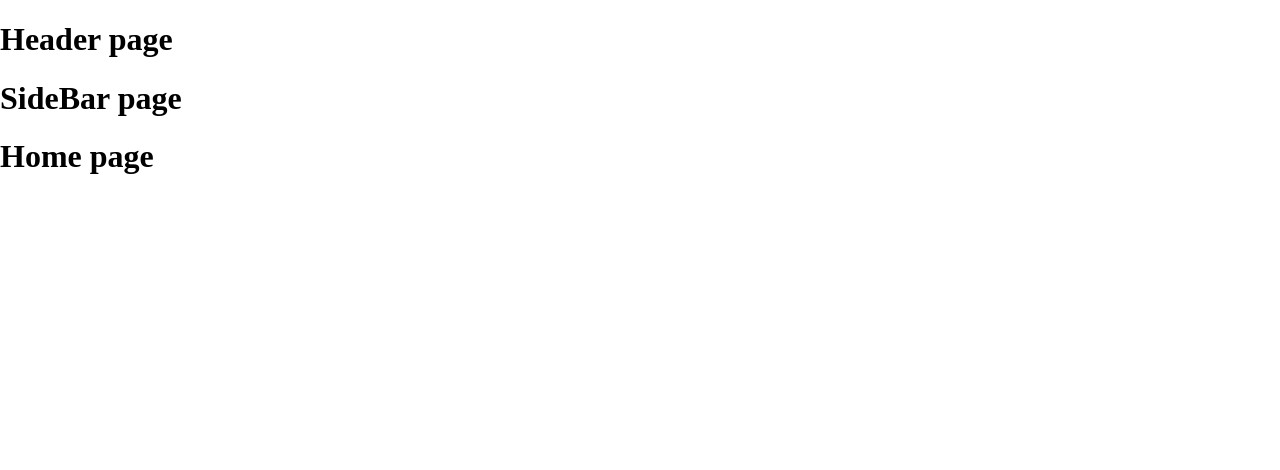
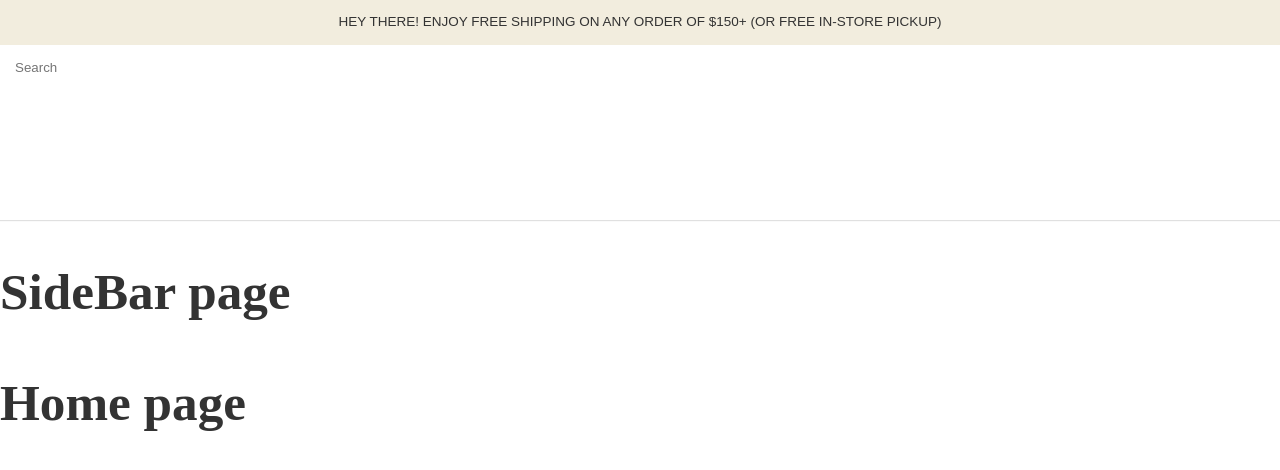
Before and after one commit to Tuantai0512/leif-shoptify, a React (Create React App) app: page / in a window 1280 px wide. Shown: the top 470 px of the page. Built offline with nearby package versions, Linux system fonts and the light colour scheme.

Commit message:
Xay topbar

```diff
--- a/src/Component/GlobalStyles/GlobalStyle.scss
+++ b/src/Component/GlobalStyles/GlobalStyle.scss
@@ -1 +1,16 @@
-@import 'normalize.css'
+:root {
+    --primary: #f2edde;
+    --black: #000;
+    --text-color: #333;
+
+    // Default layout
+    --default-layout-header-height: 220px;
+}
+
+body {
+    margin: 0;
+    font-size: 1.6rem;
+    line-height: 1.5;
+    text-rendering: optimizespeed;
+    color: var(--text-color);
+}
--- /dev/null
+++ b/src/Component/Layout/DefaultLayout/Header/Header.module.scss
@@ -0,0 +1,31 @@
+.wrapper{
+    height: 220px;
+    box-shadow: 0px 1px 1px rgb(0 0 0 / 12%);
+}
+
+.topbar{
+    height: 45px;
+    display: flex;
+    align-items: center;
+    justify-content: center;
+    font-family: "Karla", sans-serif;
+    font-size: 13.5px;
+    box-sizing: border-box;
+    background-color: #f2edde;
+}
+
+.inner{
+    height: calc(100% - 45px);
+}
+
+.mobileMenuButton{
+    width: 30%;
+    height: 100%;
+}
+
+.searchBar{
+    padding: 5px;
+    padding-left: 15px;
+    width: 100%;
+    border: none;
+}
--- a/src/Component/Layout/DefaultLayout/Header/index.js
+++ b/src/Component/Layout/DefaultLayout/Header/index.js
@@ -1,5 +1,25 @@
+import classNames from 'classnames';
+import styles from './Header.module.scss';
+/* import image from "~/assets/images" */
+
+const cx = classNames.bind(styles);
+console.log(cx.wrapper);
+
 function Header() {
-    return ( <h1>Header page</h1> );
+    return (
+        <header className={styles.wrapper}>
+            <div className={styles.topbar}>
+                <div>
+                    HEY THERE! ENJOY FREE SHIPPING ON ANY ORDER OF $150+ (OR FREE IN-STORE PICKUP)
+                </div>
+            </div>
+            <div className={styles.inner}>
+                <div className={styles.mobileMenuButton}>
+                    <input className={styles.searchBar} placeholder='Search'></input>
+                </div>
+            </div>
+        </header>
+    );
 }
 
 export default Header;
--- a/src/Component/Layout/DefaultLayout/index.js
+++ b/src/Component/Layout/DefaultLayout/index.js
@@ -4,7 +4,6 @@ import SideBar from "./Sidebar";
 function DefaultLayout({ children }) {
     return (
         <div>
-            <div className="topbar"></div>
             <Header />
             <div className="MainContent">
                 <SideBar />
```
Also changed, not shown: src/assets/images/index.js (added).
